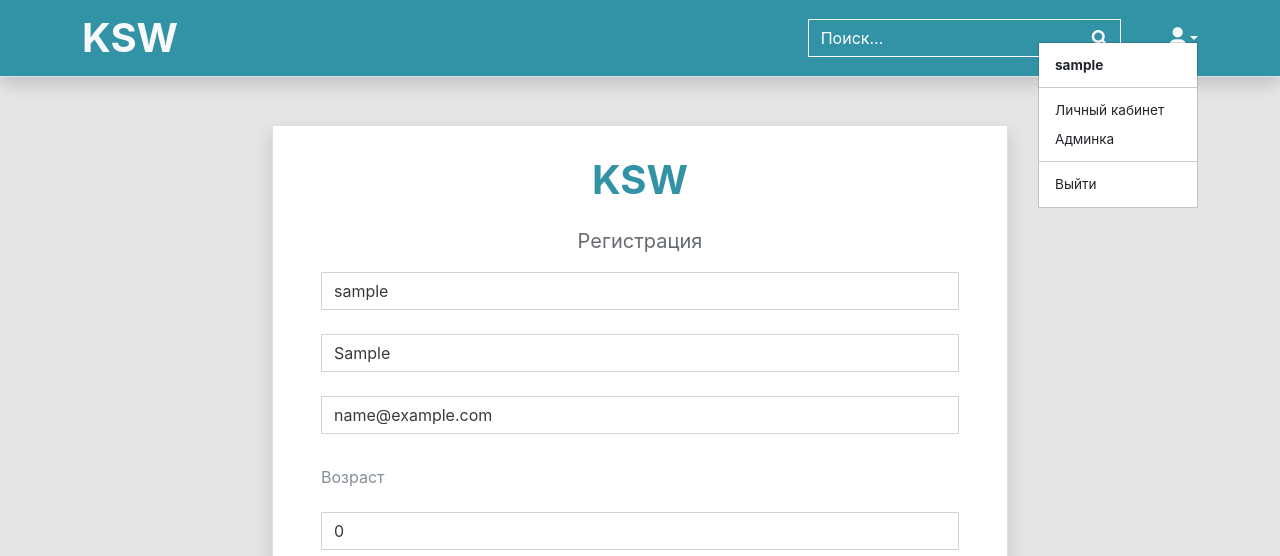
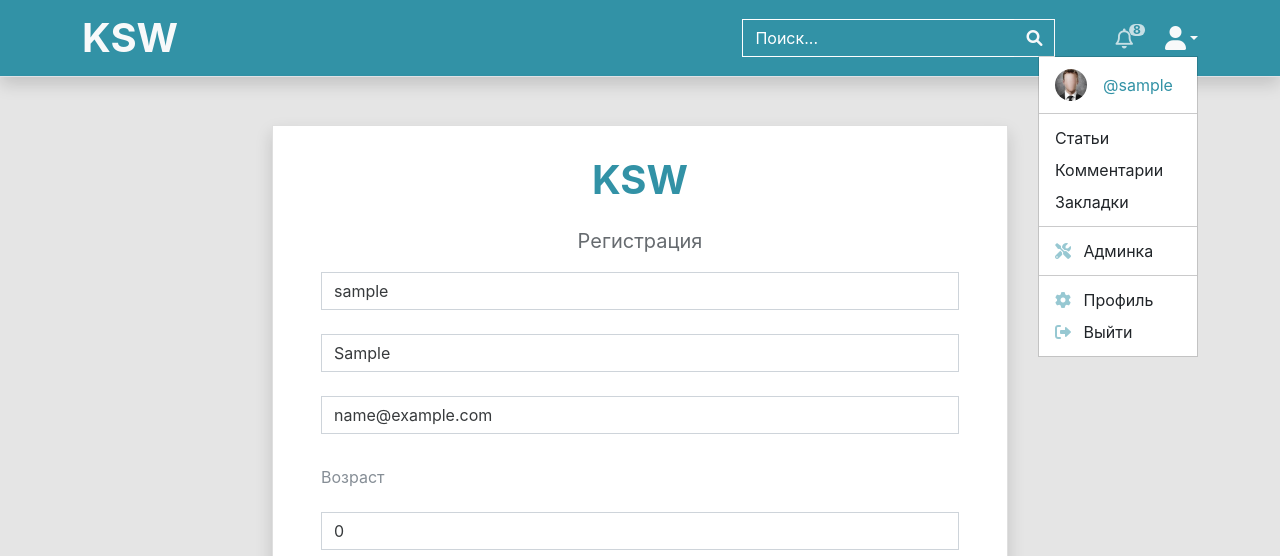
Before and after one commit to sa84-tech/knowledge_sharing_website, a Django app: page /auth/edit/ in a window 1280 px wide, after a click that opens the changed part. Shown: the top 556 px of the page. Run offline with Django 3.2, Linux system fonts and the light colour scheme; the visitor is signed in with stand-in values (Sample User, id 1); data that the repository does not hold is empty; some libraries are stand-ins or nearby versions.

Commit message:
users menu start

```diff
--- a/ksw/mainapp/templates/mainapp/includes/inc_header.html
+++ b/ksw/mainapp/templates/mainapp/includes/inc_header.html
@@ -1,3 +1,5 @@
+{% load main_extras %}
+
 <header class="">
   <div class="px-3 py-2 bg-primary text-light shadow">
     <div class="container">
@@ -29,40 +31,120 @@
           </div>
         </form>
 
+        <div class="h-100 dropdown d-inline-block ms-lg-2 me-lg-4 py-2 px-1 position-relative">
+          <a
+            href="#"
+            class="d-flex align-items-center text-light text-decoration-none"
+            id="dropDownNotification"
+            data-bs-toggle="dropdown"
+            aria-expanded="false"
+            data-bs-offset="0, 16"
+          >
+            <i class="fa-regular fa-bell fa-lg opacity-75 "></i>
+          </a>
+          <span class="position-absolute top-0 start-100 py-0 px-1 translate-middle badge rounded-pill text-primary bg-light opacity-75">
+            8
+            <span class="visually-hidden">unread messages</span>
+          </span>
+
+          <div class="dropdown-menu dropdown-menu-end p-2" aria-labelledby="dropDownNotification"
+               style="width: 400px !important; "
+          >
+            <div class="d-flex justify-content-between align-items-center">
+              <div class="h6">Уведомления</div>
+            </div>
+            <ul class="list-group list-group-flush">
+              <li class="list-group-item d-flex justify-content-between align-items-start mb-1">
+                <div class="ms-2 me-auto">
+                  <div class="fw-bold">Ивано Петров</div>
+                  Новое сообщение
+                </div>
+                <span class="text-muted">14:30</span>
+              </li>
+              <li class="list-group-item d-flex justify-content-between align-items-start mb-1">
+                <div class="ms-2 me-auto">
+                  <div class="fw-bold">Семен Шпак</div>
+                  Оформлена подписка
+                </div>
+                <span class="text-muted">12:05</span>
+              </li>
+              <li class="list-group-item d-flex justify-content-between align-items-start mb-1">
+                <div class="ms-2 me-auto">
+                  <div class="fw-bold">Валерий Федотов</div>
+                  Новое на портале
+                </div>
+                <span class="text-muted">11:40</span>
+              </li>
+            </ul>
+          </div>
+
+        </div>
 
         {% if user.is_authenticated %}
-        <div class="h-100 dropdown text-end">
+        <div class="h-100 ms-1 dropdown text-end">
           <a
             href="#"
-            class="d-flex align-items-center text-light text-decoration-none dropdown-toggle text-small"
+            class="d-flex align-items-center text-light text-decoration-none dropdown-toggle"
             id="dropdownUser1"
             data-bs-toggle="dropdown"
             aria-expanded="false"
+            data-bs-offset="0, 16"
           >
             <i class="fa-solid fa-user fa-xl"></i>
           </a>
           <ul
-            class="dropdown-menu text-small"
+            class="dropdown-menu dropdown-menu-end w-100"
             aria-labelledby="dropdownUser1"
           >
             <li>
-                <span class="dropdown-item fw-bold" >{{ user.username }}</span>
-                <hr class="dropdown-divider" />
+              <div class="dropdown-item d-flex align-items-center">
+
+                <img class="rounded-circle shadow-1-strong me-3"
+                  src="{% get_avatar user %}" alt="avatar" width="32"
+                  height="32" />
+                <span class="author_info fw-bold me-2">
+                  <a href="#" class="p-0 text-decoration-none text-primary fw-normal">@{{ user.username }}</a>
+                </span>
+              </div>
             </li>
 
             <li>
-                <a class="dropdown-item" href="{% url 'auth:edit' %}">Личный кабинет</a>
+                <hr class="dropdown-divider" />
             </li>
             <li>
-                <a class="dropdown-item" href="/admin">Админка</a>
+                <a class="dropdown-item" href="{% url 'auth:edit' %}">Статьи</a>
             </li>
+            <li>
+                <a class="dropdown-item" href="{% url 'auth:edit' %}">Комментарии</a>
+            </li>
+            <li>
+                <a class="dropdown-item" href="{% url 'auth:edit' %}">Закладки</a>
+            </li>
+
+            {% if user.is_staff %}
+              <li>
+                <hr class="dropdown-divider" />
+              </li>
+              <li>
+                  <a class="dropdown-item" href="/admin">
+                    <i class="fa-solid fa-screwdriver-wrench text-primary opacity-50 me-2 fs-6"></i> Админка
+                  </a>
+              </li>
+
+            {% endif %}
 
             <li>
               <hr class="dropdown-divider" />
             </li>
             <li>
-                <a class="dropdown-item"  href="{% url 'auth:logout' %}">Выйти</a>
-
+                <a class="dropdown-item" href="{% url 'auth:logout' %}">
+                  <i class="fa-solid fa-gear text-primary opacity-50 me-2 fs-6"></i> Профиль
+                </a>
+            </li>
+            <li>
+                <a class="dropdown-item" href="{% url 'auth:logout' %}">
+                  <i class="fa-solid fa-right-from-bracket text-primary opacity-50 me-2 fs-6"></i> Выйти
+                </a>
             </li>
           </ul>
         </div>
```
